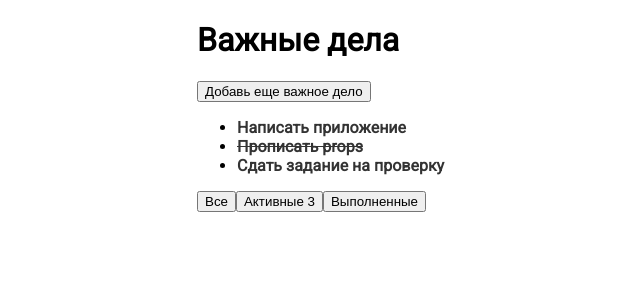
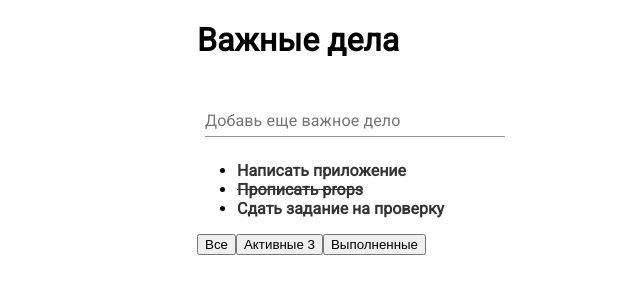
Before and after one commit to WebHeroSchool/todo_chudik, a React (Create React App) app: page / in a window 1280 px wide. Shown: the top 300 px of the page, without its empty margins (293-933 px from the left). Built offline with nearby package versions, Linux system fonts and the light colour scheme.

Commit message:
added material.ui

```diff
--- a/package.json
+++ b/package.json
@@ -36,6 +36,7 @@
     ]
   },
   "devDependencies": {
+    "@material-ui/core": "^4.11.3",
     "classnames": "^2.2.6"
   }
 }
--- a/src/components/InputItem/InputItem.js
+++ b/src/components/InputItem/InputItem.js
@@ -1,5 +1,14 @@
 import React from 'react';
+import TextField from '@material-ui/core/TextField';
 
-const InputItem = () => (<button>Добавь еще важное дело</button>);
+const InputItem = () => (<div>
+  <TextField
+    id="standard-full-width"
+    label="Добавь еще важное дело"
+    style={{ margin: 8 }}
+    fullWidth
+    margin="normal"
+  />
+</div>)
 
 export default InputItem;
```
Also changed, not shown: 2 other files (tests, documents, lock files or other folders).
